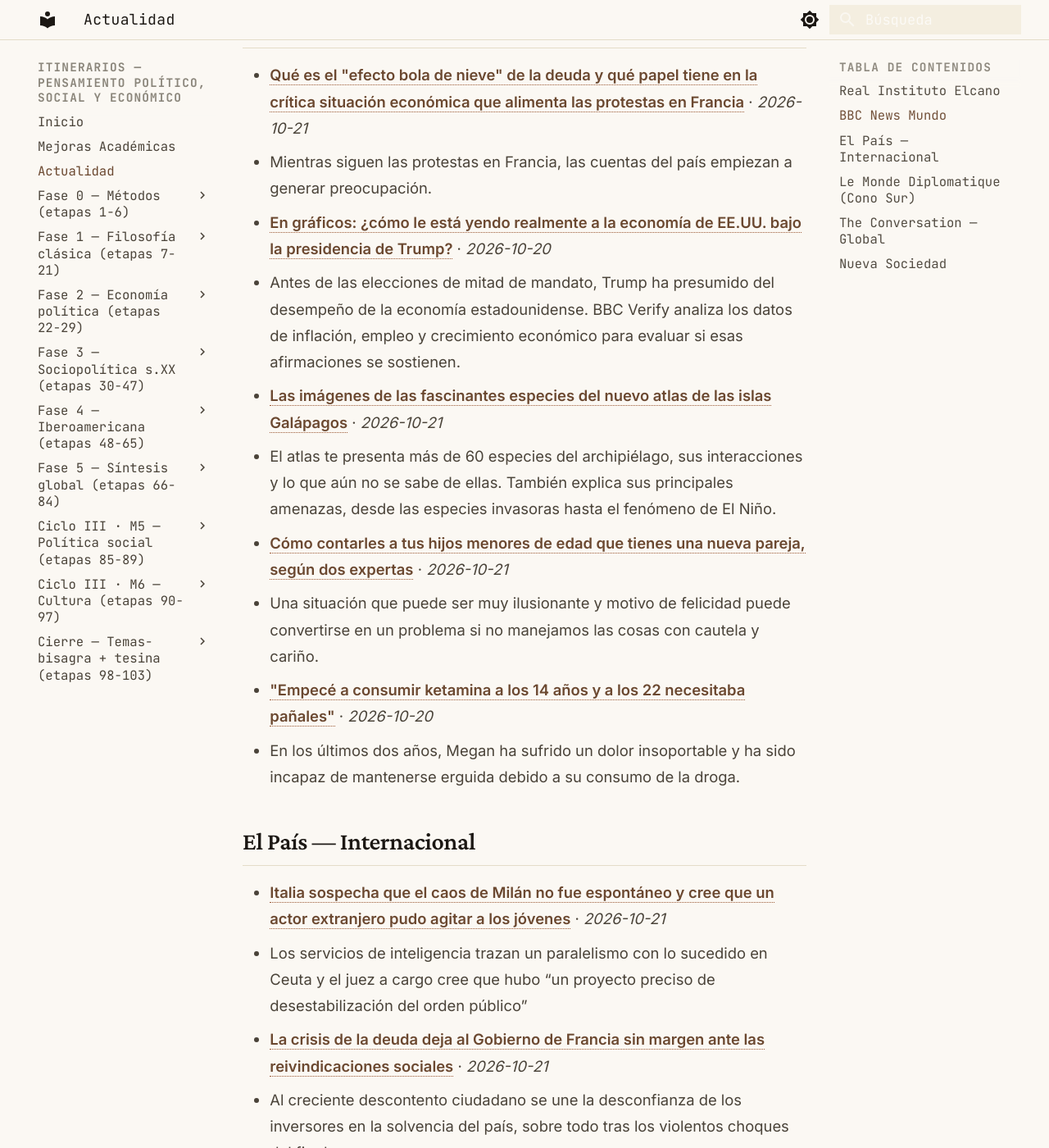
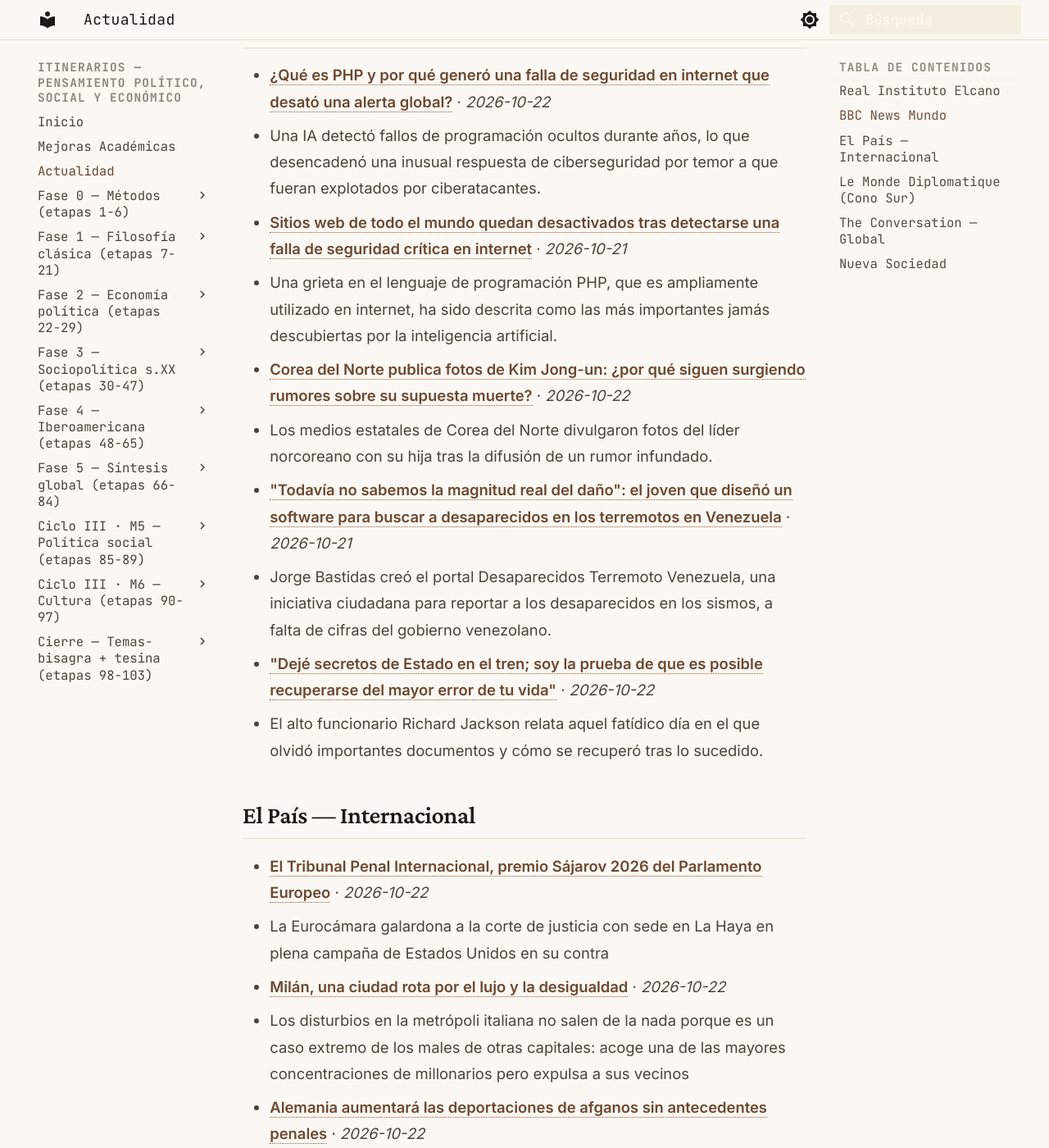
Before and after one commit to MrSpagVi/Curso, an MkDocs documentation site: the page built from docs/actualidad.md, in a window 1280 px wide and 1400 px high, scrolled down 823 px. Shown: the whole window at 82% size. Built offline with MkDocs 1.6.1 and Material for MkDocs 9.7.7, drawn with Linux system fonts in a browser that asks for light colours; some of the changed text lies outside the part shown.

Commit message:
auto: actualidad 2026-10-22

```diff
--- a/docs/actualidad.md
+++ b/docs/actualidad.md
@@ -6,7 +6,7 @@ title: Actualidad
 
 Últimos titulares de fuentes que dictan agenda en ciencia política y geopolítica. Actualizado automáticamente cada día (vía GitHub Actions).
 
-_Última actualización: 2026-10-21 10:53 UTC_
+_Última actualización: 2026-10-22 10:53 UTC_
 
 !!! tip "Ritual mensual — #actualidad"
     El último sábado de cada mes: agarrá **un** titular de los de abajo y escribí **300 palabras** aplicándole **2 autores** del último mes que leíste. ¿Qué diría cada uno? ¿En qué chocan? No resumas la noticia — usala como caso para pensar con las herramientas que venís construyendo. Guardá el texto con el tag `#actualidad` en tu sistema de notas. Esto convierte la teoría en criterio sobre la coyuntura: el objetivo del plan no es citar a Maquiavelo, es leer el presente con él.
@@ -17,29 +17,29 @@ _Sin datos en esta ejecución. Visitar fuente: [https://www.realinstitutoelcano.
 
 ## BBC News Mundo
 
-- **[Qué es el "efecto bola de nieve" de la deuda y qué papel tiene en la crítica situación económica que alimenta las protestas en Francia](https://www.bbc.com/mundo/articles/c65ynve23xj7o?at_medium=RSS&at_campaign=rss)** · *2026-10-21*
-  - Mientras siguen las protestas en Francia, las cuentas del país empiezan a generar preocupación.
-- **[En gráficos: ¿cómo le está yendo realmente a la economía de EE.UU. bajo la presidencia de Trump?](https://www.bbc.com/mundo/articles/cq0ldk70n888o?at_medium=RSS&at_campaign=rss)** · *2026-10-20*
-  - Antes de las elecciones de mitad de mandato, Trump ha presumido del desempeño de la economía estadounidense. BBC Verify analiza los datos de inflación, empleo y crecimiento económico para evaluar si esas afirmaciones se sostienen.
-- **[Las imágenes de las fascinantes especies del nuevo atlas de las islas Galápagos](https://www.bbc.com/mundo/articles/ck1wvglvpqyqo?at_medium=RSS&at_campaign=rss)** · *2026-10-21*
-  - El atlas te presenta más de 60 especies del archipiélago, sus interacciones y lo que aún no se sabe de ellas. También explica sus principales amenazas, desde las especies invasoras hasta el fenómeno de El Niño.
-- **[Cómo contarles a tus hijos menores de edad que tienes una nueva pareja, según dos expertas](https://www.bbc.com/mundo/articles/cvlydk8nnr20o?at_medium=RSS&at_campaign=rss)** · *2026-10-21*
-  - Una situación que puede ser muy ilusionante y motivo de felicidad puede convertirse en un problema si no manejamos las cosas con cautela y cariño.
-- **["Empecé a consumir ketamina a los 14 años y a los 22 necesitaba pañales"](https://www.bbc.com/mundo/articles/cqlyeljpn3p8o?at_medium=RSS&at_campaign=rss)** · *2026-10-20*
-  - En los últimos dos años, Megan ha sufrido un dolor insoportable y ha sido incapaz de mantenerse erguida debido a su consumo de la droga.
+- **[¿Qué es PHP y por qué generó una falla de seguridad en internet que desató una alerta global?](https://www.bbc.com/mundo/articles/cmly0k9y9p1vo?at_medium=RSS&at_campaign=rss)** · *2026-10-22*
+  - Una IA detectó fallos de programación ocultos durante años, lo que desencadenó una inusual respuesta de ciberseguridad por temor a que fueran explotados por ciberatacantes.
+- **[Sitios web de todo el mundo quedan desactivados tras detectarse una falla de seguridad crítica en internet](https://www.bbc.com/mundo/articles/cq3djnk48ly8o?at_medium=RSS&at_campaign=rss)** · *2026-10-21*
+  - Una grieta en el lenguaje de programación PHP, que es ampliamente utilizado en internet, ha sido descrita como las más importantes jamás descubiertas por la inteligencia artificial.
+- **[Corea del Norte publica fotos de Kim Jong-un: ¿por qué siguen surgiendo rumores sobre su supuesta muerte?](https://www.bbc.com/mundo/articles/cv5ynk4x1161o?at_medium=RSS&at_campaign=rss)** · *2026-10-22*
+  - Los medios estatales de Corea del Norte divulgaron fotos del líder norcoreano con su hija tras la difusión de un rumor infundado.
+- **["Todavía no sabemos la magnitud real del daño": el joven que diseñó un software para buscar a  desaparecidos en los terremotos en Venezuela](https://www.bbc.com/mundo/articles/crx23yejwe1do?at_medium=RSS&at_campaign=rss)** · *2026-10-21*
+  - Jorge Bastidas creó el portal Desaparecidos Terremoto Venezuela, una iniciativa ciudadana para reportar a los desaparecidos en los sismos, a falta de cifras del gobierno venezolano.
+- **["Dejé secretos de Estado en el tren; soy la prueba de que es posible recuperarse del mayor error de tu vida"](https://www.bbc.com/mundo/articles/c6wyd5wx4xq1o?at_medium=RSS&at_campaign=rss)** · *2026-10-22*
+  - El alto funcionario Richard Jackson relata aquel fatídico día en el que olvidó importantes documentos y cómo se recuperó tras lo sucedido.
 
 ## El País — Internacional
 
-- **[Italia sospecha que el caos de Milán no fue espontáneo y cree que un actor extranjero pudo agitar a los jóvenes](https://elpais.com/internacional/2026-10-21/italia-sospecha-que-el-caos-de-milan-no-fue-espontaneo-y-cree-que-un-actor-extranjero-pudo-agitar-a-los-jovenes.html)** · *2026-10-21*
-  - Los servicios de inteligencia trazan un paralelismo con lo sucedido en Ceuta y el juez a cargo cree que hubo “un proyecto preciso de desestabilización del orden público”
-- **[La crisis de la deuda deja al Gobierno de Francia sin margen ante las reivindicaciones sociales](https://elpais.com/internacional/2026-10-21/la-crisis-de-la-deuda-deja-al-gobierno-de-francia-sin-margen-ante-las-reivindicaciones-sociales.html)** · *2026-10-21*
-  - Al creciente descontento ciudadano se une la desconfianza de los inversores en la solvencia del país, sobre todo tras los violentos choques del fin de semana
-- **[Crece la presión diplomática para socorrer a la población ucrania de Oleshki, azotada por el hambre tras la ocupación rusa](https://elpais.com/internacional/2026-10-21/crece-la-presion-diplomatica-para-socorrer-a-la-poblacion-ucrania-de-oleshki-azotada-por-el-hambre-tras-la-ocupacion-rusa.html)** · *2026-10-21*
-  - El Papa intercede entre Putin y Zelenski para lograr un alto el fuego y que sean evacuados los civiles de esta localidad y varias de los alrededores
+- **[El Tribunal Penal Internacional, premio Sájarov 2026 del Parlamento Europeo](https://elpais.com/internacional/2026-10-22/el-tribunal-penal-internacional-premio-sajarov-2026-del-parlamento-europeo.html)** · *2026-10-22*
+  - La Eurocámara galardona a la corte de justicia con sede en La Haya en plena campaña de Estados Unidos en su contra
+- **[Milán, una ciudad rota por el lujo y la desigualdad](https://elpais.com/internacional/2026-10-22/milan-una-ciudad-rota-por-el-lujo-y-la-desigualdad.html)** · *2026-10-22*
+  - Los disturbios en la metrópoli italiana no salen de la nada porque es un caso extremo de los males de otras capitales: acoge una de las mayores concentraciones de millonarios pero expulsa a sus vecinos
+- **[Alemania aumentará las deportaciones de afganos sin antecedentes penales](https://elpais.com/internacional/2026-10-22/alemania-aumentara-las-deportaciones-de-afganos-sin-antecedentes-penales.html)** · *2026-10-22*
+  - El acuerdo con los talibanes permite a Berlín retornar a Afganistán a más de 15.000 personas pese a la represión y la crisis humanitaria
+- **[La desconfianza militar hacia China crea inestabilidad en Asia](https://elpais.com/internacional/2026-10-22/la-desconfianza-militar-hacia-china-crea-inestabilidad-en-asia.html)** · *2026-10-22*
+  - La fuerte interdependencia económica y el temor al gigante chino afectan a las relaciones de los países de la zona con EE UU y desequilibran la región del Indo-Pacífico
 - **[La IA convierte las ‘midterms’ en un gran laboratorio electoral](https://elpais.com/us/2026-10-21/la-ia-convierte-las-midterms-en-un-gran-laboratorio-electoral.html)** · *2026-10-21*
   - El riesgo ya no son solo los bulos tradicionales, sino la automatización a gran escala de la manipulación política
-- **[El orden contra el caos, un marco que favorece a Le Pen](https://elpais.com/internacional/2026-10-20/el-orden-contra-el-caos-un-marco-que-favorece-a-le-pen.html)** · *2026-10-20*
-  - ¿Dónde queda la Francia intergeneracional que salió a la calle este domingo cuando el primer ministro Lecornu pide a los franceses elegir entre el bando de “las fuerzas del orden” y el de “los que tienen un proyecto violento contra la…
 
 ## Le Monde Diplomatique (Cono Sur)
 
@@ -47,16 +47,16 @@ _Sin datos en esta ejecución. Visitar fuente: [https://www.eldiplo.org/feed/](h
 
 ## The Conversation — Global
 
-- **[Parthenon marbles loan to Greece is not a simple solution – who gets control over objects?](https://theconversation.com/parthenon-marbles-loan-to-greece-is-not-a-simple-solution-who-gets-control-over-objects-294712)** · *2026-10-21*
-  - Who should have control over not only how artefacts move but are understood?
-- **[What faces in paintings can tell us about how we perceive emotion](https://theconversation.com/what-faces-in-paintings-can-tell-us-about-how-we-perceive-emotion-290968)** · *2026-10-21*
-  - Complex emotions can be perceived in painted faces.
-- **[Wild fish are a precious resource – here’s how aquaculture can bolster food security](https://theconversation.com/wild-fish-are-a-precious-resource-heres-how-aquaculture-can-bolster-food-security-276701)** · *2026-10-21*
-  - Some farmed fish rely on wild fish for feed but aquaculture should not compromise food security of vulnerable communities.
-- **[Jackdaw approval: what a new North Sea gasfield means for UK energy security, bills and tax](https://theconversation.com/jackdaw-approval-what-a-new-north-sea-gasfield-means-for-uk-energy-security-bills-and-tax-291418)** · *2026-10-21*
-  - Jackdaw gasfield could contribute to security of supply but not protect the UK from high prices.
-- **[Hot days linked to fewer births, two new studies find](https://theconversation.com/hot-days-linked-to-fewer-births-two-new-studies-find-293640)** · *2026-10-21*
-  - Fewer babies are born nine to ten months after hot spells in France and Italy, and some missing births may never be made up, two new studies find.
+- **[Grattan on Friday: Politics reflects society, and our society is in poor shape on many fronts](https://theconversation.com/grattan-on-friday-politics-reflects-society-and-our-society-is-in-poor-shape-on-many-fronts-294864)** · *2026-10-22*
+  - As the national political conversation descended into fear and loathing after the attack on Helen Haines, two politicians stepped back from instances of offensive behaviour.
+- **[Shares in this data centre company are down 40% as investors lose faith in the AI story](https://theconversation.com/shares-in-this-data-centre-company-are-down-40-as-investors-lose-faith-in-the-ai-story-294871)** · *2026-10-22*
+  - While AI hype is strong, the business models are coming under increasing scrutiny.
+- **[A critical flaw affecting 70% of all websites has the cybersecurity world panicked](https://theconversation.com/a-critical-flaw-affecting-70-of-all-websites-has-the-cybersecurity-world-panicked-294941)** · *2026-10-22*
+  - Millions of websites and online tools have relied on the PHP language for decades – but newly disclosed bugs could let hackers easily take them over.
+- **[Chiricahua is the nation’s newest national park – what does that mean?](https://theconversation.com/chiricahua-is-the-nations-newest-national-park-what-does-that-mean-293785)** · *2026-10-21*
+  - What comes next for Chiricahua, now that is has been officially redesignated as America’s 64th national park?
+- **[Corporate ‘orbital data centre’ proposals are dangerous for humanity](https://theconversation.com/corporate-orbital-data-centre-proposals-are-dangerous-for-humanity-293085)** · *2026-10-21*
+  - Orbital data centre proposals involve thousands of satellites, each one twice the size of the International Space Station.
 
 ## Nueva Sociedad
 
```
